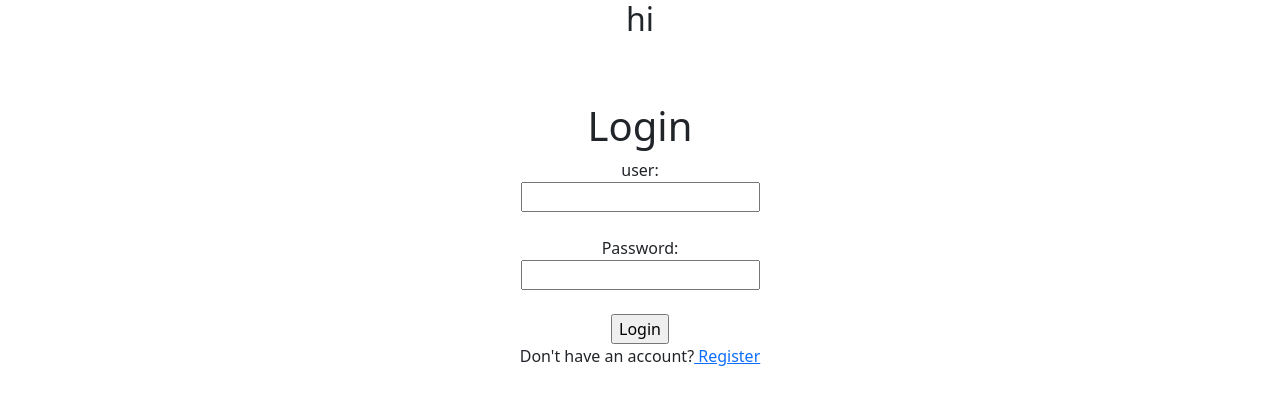
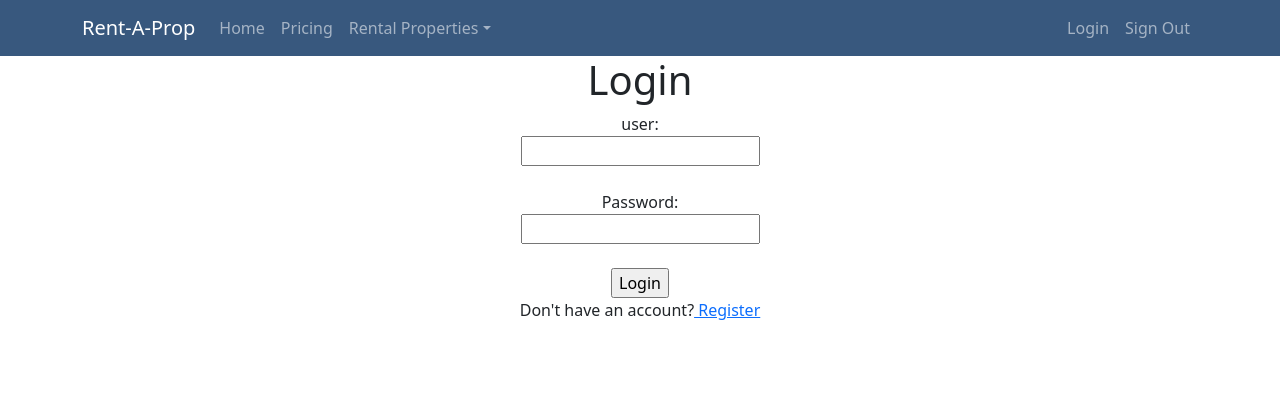
Before and after one commit to Froy-y/rent-a-prop-FE, a React (Create React App) app: page / in a window 1280 px wide. Shown: the top 404 px of the page. Built offline with nearby package versions, Linux system fonts and the light colour scheme.

Commit message:
navbar added

```diff
--- a/src/App.css
+++ b/src/App.css
@@ -36,3 +36,16 @@
     transform: rotate(360deg);
   }
 }
+
+.navbar {
+  background-color: #38587e;
+}
+
+.cursorCard {
+  cursor: pointer;
+  margin: 0 auto;
+}
+
+.cardDiv {
+  display: inline-flex;
+}
--- a/src/components/Presentational/NavBar.js
+++ b/src/components/Presentational/NavBar.js
@@ -8,7 +8,6 @@ import Nav from 'react-bootstrap/Nav'
 const NavBar = props => {
     return(
         <>
-            <h2>hi</h2>
             <Navbar collapseOnSelect expand="lg" className="navbar" variant="dark">
                 <Container>
                 <Navbar.Brand href="/">Rent-A-Prop</Navbar.Brand>
```
